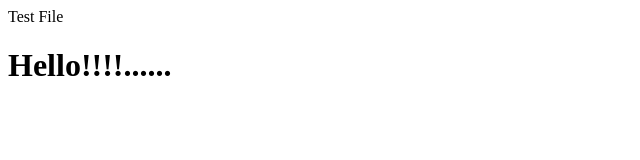
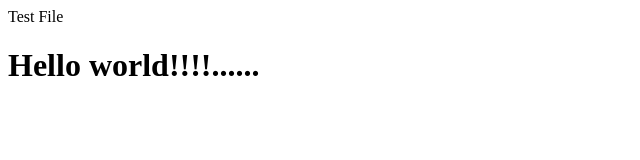
Before and after one commit to demorut/TestGitProject, a plain HTML site: page index.html in a window 1280 px wide. Shown: the whole page, without its empty margins (0-640 px from the left). Drawn offline with Linux system fonts and the light colour scheme.

```diff
--- a/index.html
+++ b/index.html
@@ -2,6 +2,6 @@
     <head>Test File</head>
     <body>
 
-        <h1>Hello!!!!......</h1>
+        <h1>Hello world!!!!......</h1>
     </body>
 </html>
```
